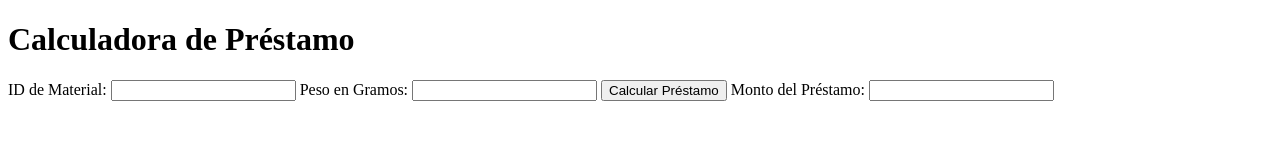
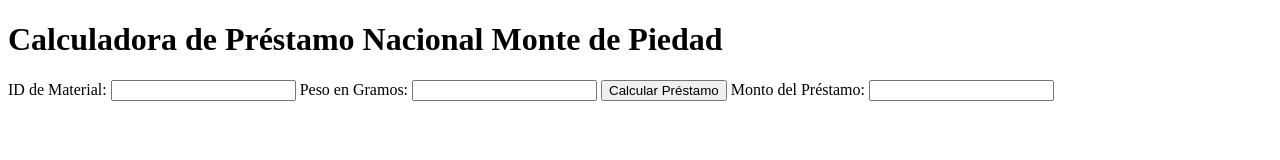
Before and after one commit to killmonger89/CursoGit, a website: page frontend/index.html in a window 1280 px wide. Drawn offline with Linux system fonts and the light colour scheme.

Commit message:
modificacion a la linea 10

```diff
--- a/frontend/index.html
+++ b/frontend/index.html
@@ -7,7 +7,7 @@
   <title>Calculadora de Préstamo</title>
 </head>
 <body>
-  <h1>Calculadora de Préstamo</h1>
+  <h1>Calculadora de Préstamo Nacional Monte de Piedad</h1>
   <form id="formulario">
     <label for="idMaterial">ID de Material:</label>
     <input type="text" id="idMaterial" name="idMaterial" required>
```
